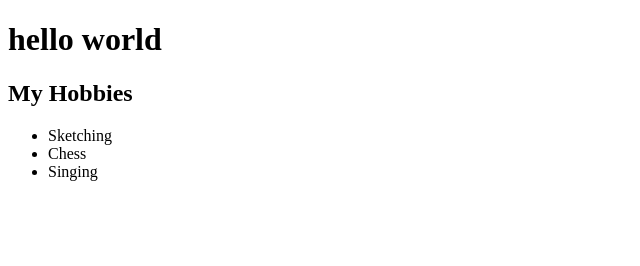
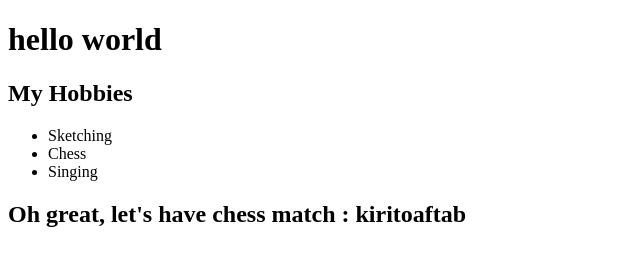
Before and after one commit to Muntaha398/demo, a plain HTML site: page index.html in a window 1280 px wide. Shown: the whole page, without its empty margins (0-640 px from the left). Drawn offline with Linux system fonts and the light colour scheme.

Commit message:
chess challenge

```diff
--- a/index.html
+++ b/index.html
@@ -13,5 +13,6 @@
         <li>Chess</li>
         <li>Singing</li>
     </ul>
+    <h2>Oh great, let's have chess match : kiritoaftab</h2>
 </body>
 </html>
```
